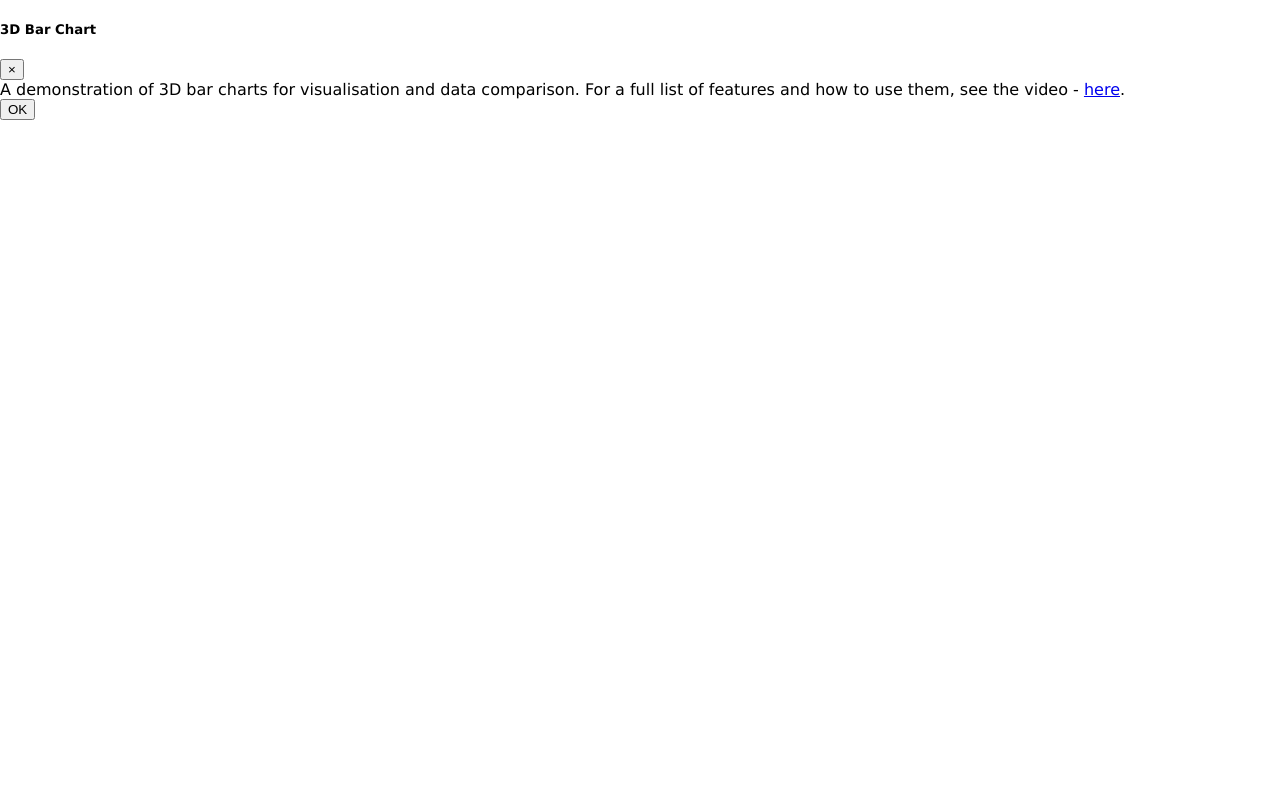
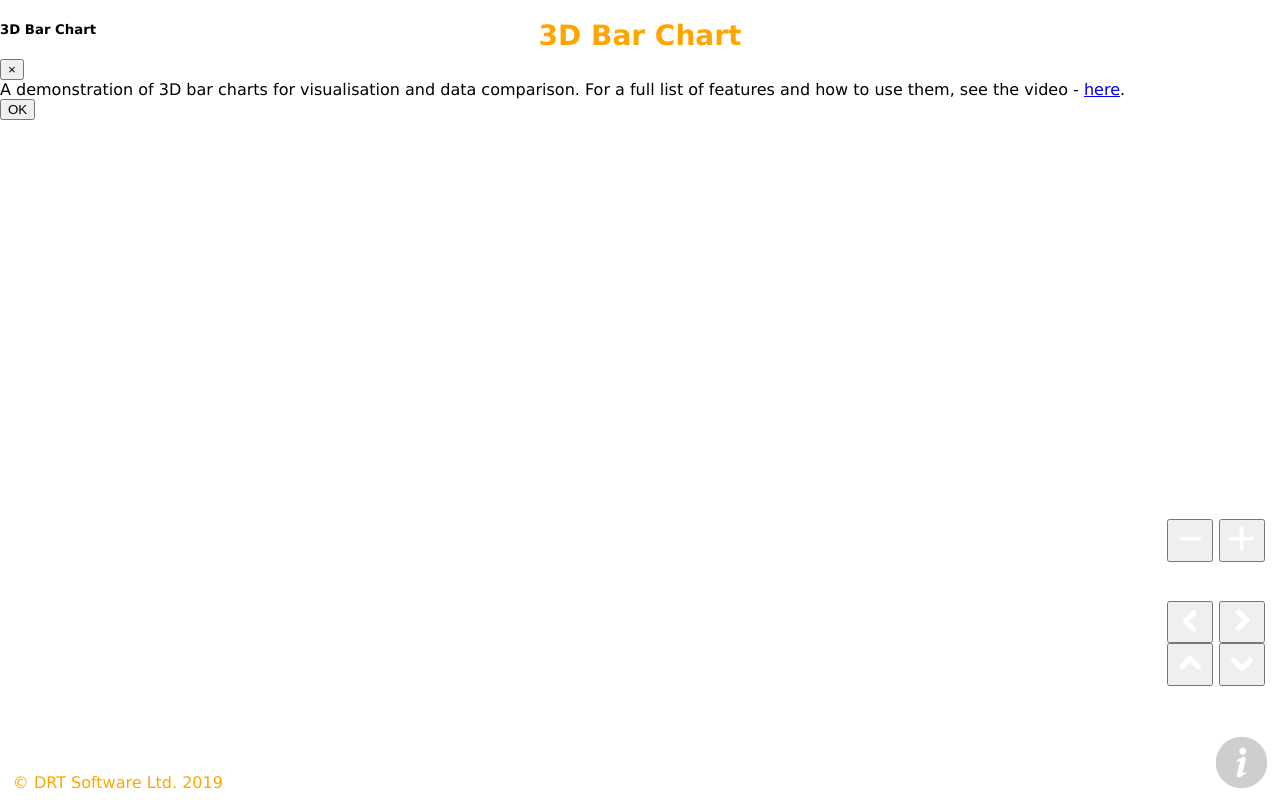
Before and after one commit to DoctorTone/VizFramework, a website: page index.html in a window 1280 px wide. Drawn offline with Linux system fonts and the light colour scheme.

Commit message:
Added images.

```diff
--- a/index.html
+++ b/index.html
@@ -41,7 +41,31 @@
   </div>
 
   <div id="WebGL-Output">
-
+    <div class="title">
+      <h1>3D Bar Chart</h1>
+    </div>
+    <div class="copyright">
+      <span>&copy DRT Software Ltd. 2019</span>
+    </div>
+    <div id="rotate" class="panel">
+      <p>Zoom</p>
+      <div class="">
+        <button type="button" id="zoomOut" class="btn btn-primary"><img src="./images/minus.png"></button>
+        <button type="button" id="zoomIn" class="btn btn-primary"><img src="./images/add.png"></button>
+      </div>
+      <p>Rotate</p>
+      <div class="mb-1">
+        <button type="button" id="rotateLeft" class="btn btn-primary"><img src="./images/leftWhite.png"></button>
+        <button type="button" id="rotateRight" class="btn btn-primary"><img src="./images/rightWhite.png"></button>
+      </div>
+      <div>
+        <button type="button" id="rotateUp" class="btn btn-primary"><img src="./images/upWhite.png"></button>
+        <button type="button" id="rotateDown" class="btn btn-primary"><img src="./images/downWhite.png"></button>
+      </div>
+    </div>
+    <div id="info" class="panel">
+      <img src="./images/info.png">
+    </div>
   </div>
   <script src="./src/js/index.js"></script>
 </body>
```
Also changed, not shown: images/add.png (added), images/downWhite.png (added), images/info.png (added), images/leftWhite.png (added), images/minus.png (added), images/rightWhite.png (added), images/rocky.jpg (deleted), images/upWhite.png (added).
